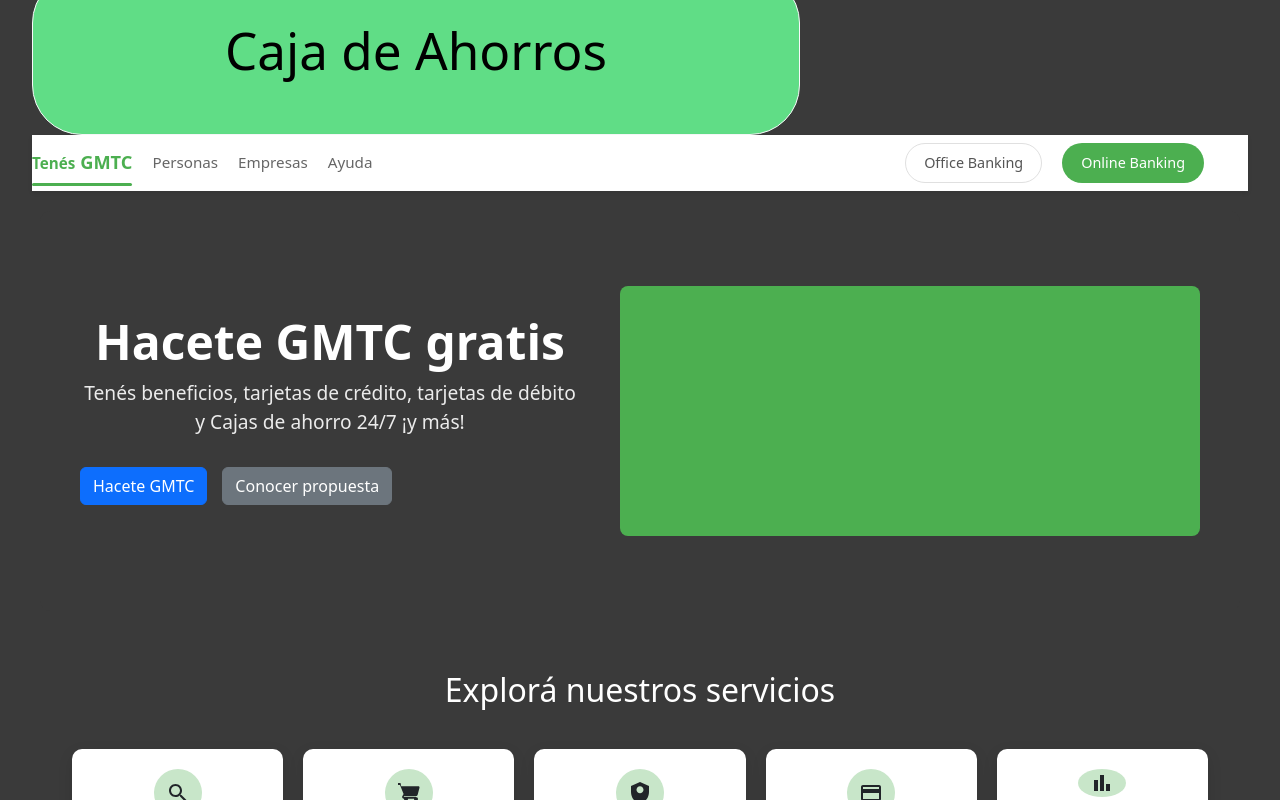
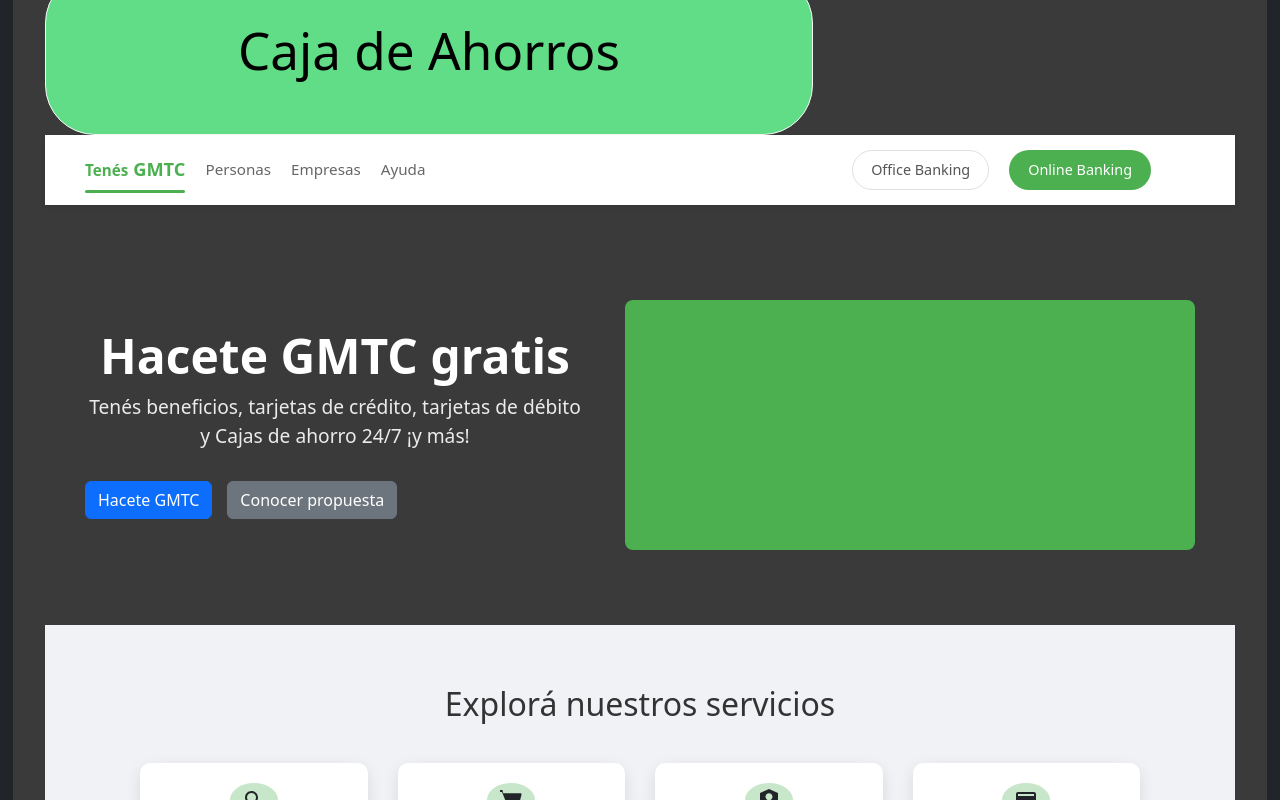
Before and after one commit to GonzaloMartinezz/TarjetaBancaria.Test, a React (Vite) app: page / in a window 1280 px wide. Shown: the part 480-1280 px from the top of the page. Built offline with nearby package versions, Linux system fonts and the light colour scheme.

Commit message:
creando pages para la estructura del App

```diff
--- a/src/App.jsx
+++ b/src/App.jsx
@@ -1,34 +1,22 @@
 // src/App.js
 import React from 'react';
-import Navbar from './Components/Navbar';
 import HeroSection from './Components/HeroSection';
 import FeaturesGrid from './Components/FeacturesGrid';
 import Footer from './Components/Footer';
-import './App.css'; // Estilos generales de la App si los tienes
+import './App.css';
 import PromotionsSection from './Components/PromotionsSection';
-import Inicio from './Components/Inicio';
 import HeroStartPage from './pages/HeroStartPage';
+import HomeStartPage from './pages/HomeStartPage';
 
 function App() {
   return (
-    <div className="App-container">
-    <HeroStartPage />
-    <div className="App-Navbar">
-    <Navbar />
-    </div>
-      <main className="main-content"> {/* Un contenedor para el contenido principal */}
-       <HeroSection />  {/* La sección principal con el título y la imagen */}
-       <div className="App-Features">
-        <FeaturesGrid /> {/* La cuadrícula de servicios */}
-       </div>
-        {/* Aquí podrías añadir más secciones si tuvieras */}
-        <div className="App-Promotions"></div>
-        <PromotionsSection /> {/* La nueva sección de promociones */}
-      </main>
-      <footer>
-         <Footer /> {/* El pie de página */}
-      </footer>
-      {/* <Footer /> */} {/* El pie de página */}
+    <div className="App">
+      <HeroStartPage />
+      <HomeStartPage />
+      <HeroSection />
+      <FeaturesGrid />
+      <PromotionsSection />
+      <Footer />
     </div>
   );
 }
--- /dev/null
+++ b/src/pages/HomeStartPage.jsx
@@ -0,0 +1,13 @@
+import React from 'react'
+import Navbar from '../Components/Navbar'
+import HomePage from '../Components/HomePage'
+
+const HomeStartPage = () => {
+  return (
+    <div>
+        <Navbar />
+    </div>
+  )
+}
+
+export default HomeStartPage
```
